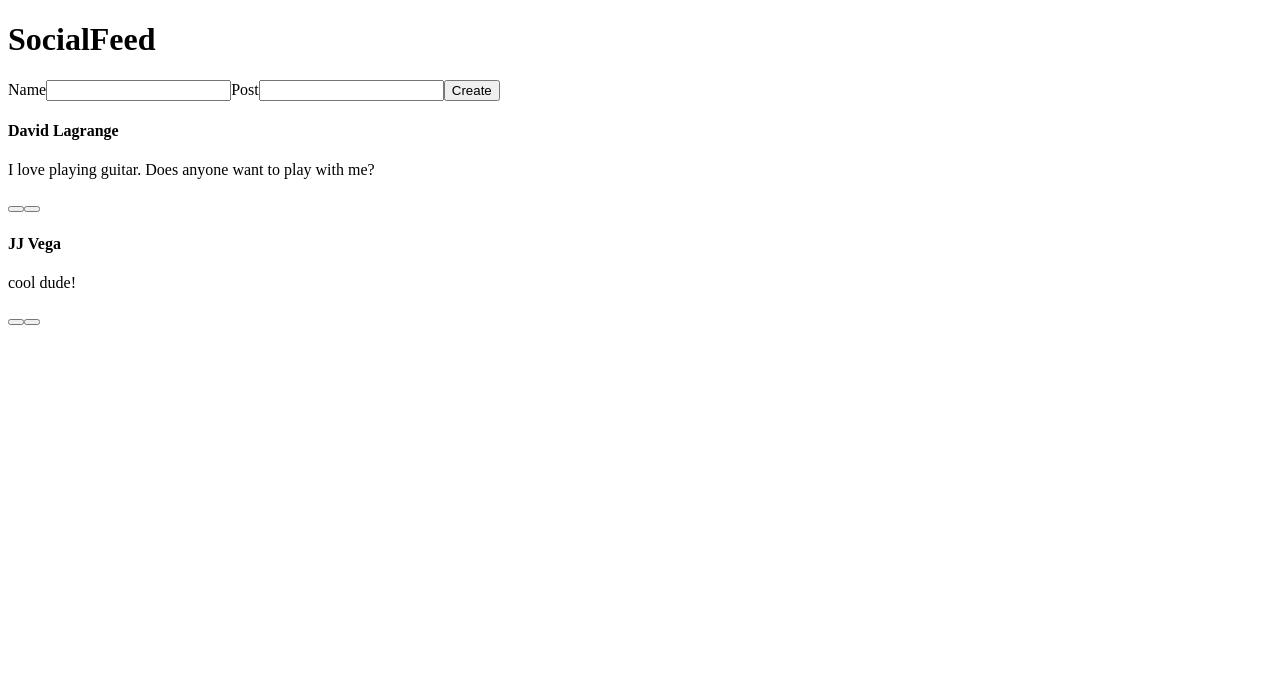
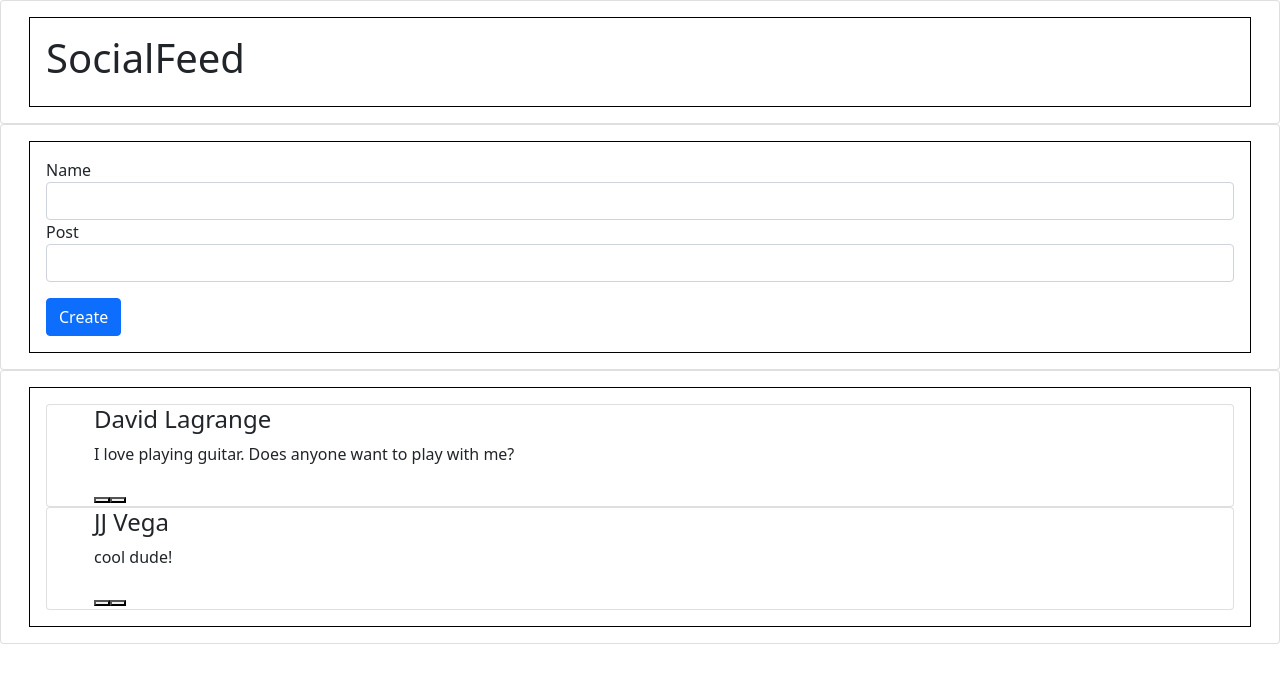
Before and after one commit to claasy/SocialFeed, a React (Create React App) app: page / in a window 1280 px wide. Shown: the top 682 px of the page. Built offline with nearby package versions, Linux system fonts and the light colour scheme.

Commit message:
Created App.css file and made cosmetic changes to CreatePost

```diff
--- a/package.json
+++ b/package.json
@@ -6,6 +6,7 @@
     "@testing-library/jest-dom": "^5.16.3",
     "@testing-library/react": "^12.1.4",
     "@testing-library/user-event": "^13.5.0",
+    "bootstrap": "^5.1.3",
     "react": "^18.0.0",
     "react-dom": "^18.0.0",
     "react-scripts": "5.0.0",
--- a/src/components/App.css
+++ b/src/App.css
@@ -1,8 +1,14 @@
+.border-box {
+    border: 1px;
+    border-style: solid;
+    border-color: black;
+    margin: 1em;
+    padding: 1em;
+}
 
 
 
-
-<link rel="stylesheet" href="https://cdnjs.cloudflare.com/ajax/libs/font-awesome/4.7.0/css/font-awesome.min.css">
+/* <link rel="stylesheet" href="https://cdnjs.cloudflare.com/ajax/libs/font-awesome/4.7.0/css/font-awesome.min.css">
 <style>
 .fa {
     font-size: 50px;
@@ -19,4 +25,4 @@
 function myFunction(x) {
     x.classList.toggle("fa-thumbs-down");
 }
-</script>
+</script> */
--- a/src/App.js
+++ b/src/App.js
@@ -3,6 +3,7 @@ import DisplayPosts from "./components/DisplayPosts";
 import CreatePost from "./components/CreatePost";
 import Post from "./components/Post";
 import NavBar from "./components/NavBar";
+import './App.css';
 
 function App() {
   //general entry/entries
@@ -26,10 +27,28 @@ function App() {
   }
 
   return (
-    <div>
-      <NavBar />
-      <CreatePost addNewPostProperty={addNewPost} />
-      <DisplayPosts entries={entries} />
+    <div className='container-fluid'>
+      <div className='row'>
+        <div className='card'>
+        <div className='border-box'>
+          <NavBar />
+        </div>
+        </div>
+      </div>
+      <div className='row'>
+        <div className='card'>
+        <div className='border-box'>
+          <CreatePost addNewPostProperty={addNewPost} />
+        </div>
+        </div>
+      </div>
+      <div className='row'>
+        <div className='card'>
+        <div className='border-box'>
+          <DisplayPosts entries={entries} />
+        </div>
+        </div>
+      </div>
     </div>
   );
 }
--- a/src/components/CreatePost.jsx
+++ b/src/components/CreatePost.jsx
@@ -17,13 +17,15 @@ const CreatePost = (props) => {
 
     return (
         <form onSubmit={handleSubmit}>
-            <label>Name</label>
-            <input type='string' value={name} onChange={(event) => setName(event.target.value)} />
-            {/* <label>Date</label>
-            <input type='date' value={date} onChange={(event) => setDate(event.target.value)} /> */}
-            <label>Post</label>
-            <input type='string' value={post} onChange={(event) => setPost(event.target.value)} />
-            <button type='submit'>Create</button>
+            <div className='form-group'>
+                <label>Name</label>
+                <input type='string' className="form-control" value={name} onChange={(event) => setName(event.target.value)} />
+            </div>
+            <div className='form-group'>
+                <label>Post</label>
+                <input type='string' className="form-control" value={post} onChange={(event) => setPost(event.target.value)} />
+            </div>
+            <button type='submit'className="btn btn-primary" style={{'margin-top': '1em'}}>Create</button>
         </form>
      );
 }
--- a/src/index.js
+++ b/src/index.js
@@ -1,5 +1,6 @@
 import React from 'react';
 import ReactDOM from 'react-dom';
 import App from './App.js';
+import 'bootstrap/dist/css/bootstrap.min.css';
 
 ReactDOM.render(<App />, document.getElementById('root'));
```
Also changed, not shown: 1 other file (tests, documents, lock files or other folders).
